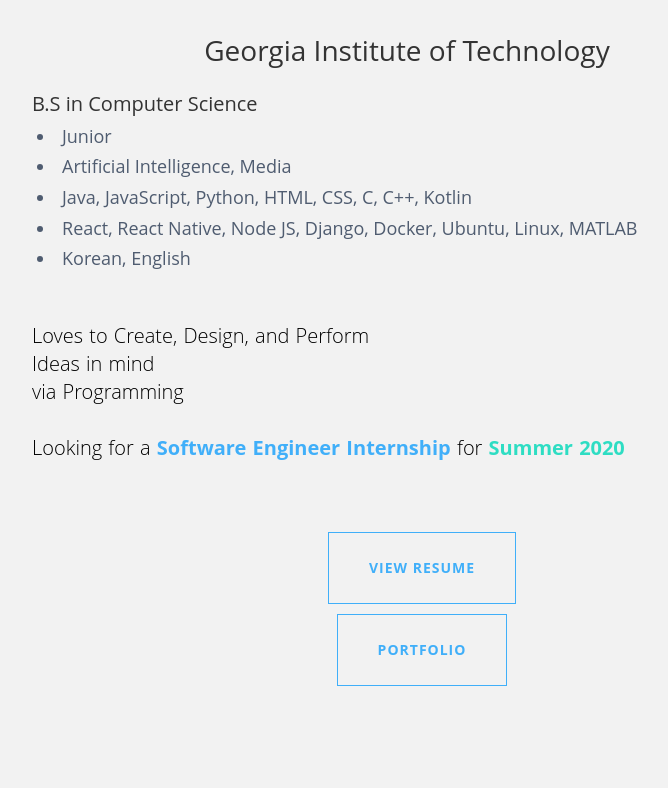
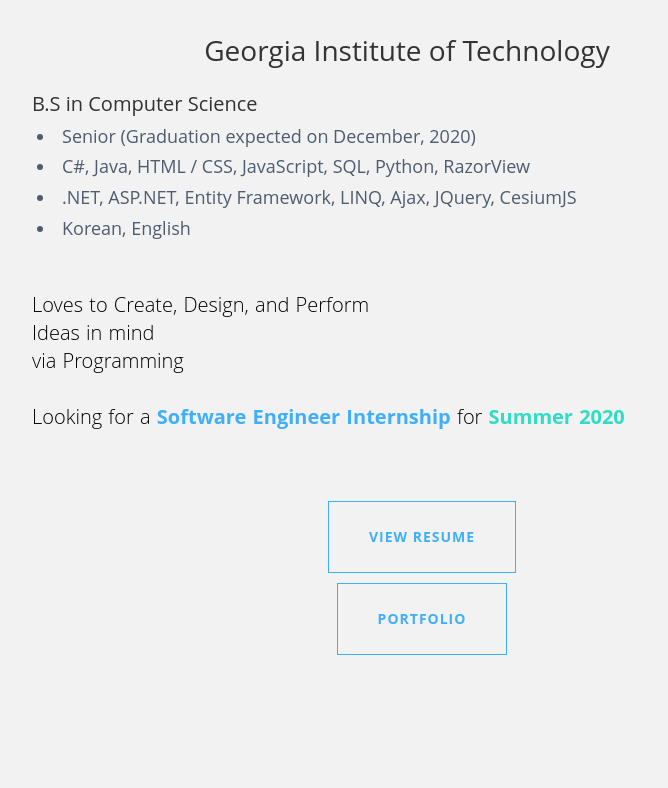
Before and after one commit to hyupkim/hyupkim.github.io, a plain HTML site: page index.html in a window 1280 px wide. Shown: the part 1112-1900 px from the top of the page, without its empty margins (233-901 px from the left). Drawn offline with nearby package versions, Linux system fonts and the light colour scheme; some packages are replaced by stand-ins of ours.

Commit message:
Update senior

```diff
--- a/index.html
+++ b/index.html
@@ -115,16 +115,13 @@
                     B.S in Computer Science</br>
                   </div>
                     <li class=" listss">
-                      Junior
+                      Senior (Graduation expected on December, 2020)
                    </li>
                    <li class=" listss">
-                     Artificial Intelligence, Media
-                   </li>
-                   <li class=" listss">
-                     Java, JavaScript, Python, HTML, CSS, C, C++, Kotlin
+                     C#, Java, HTML / CSS, JavaScript, SQL, Python, RazorView
                   </li>
                   <li class=" listss">
-                    React, React Native, Node JS, Django, Docker, Ubuntu, Linux, MATLAB
+                    .NET, ASP.NET, Entity Framework, LINQ, Ajax, JQuery, CesiumJS
                  </li>
                  <li class=" listss">
                    Korean, English
@@ -436,10 +433,10 @@ Chopin Style Arr. by Lisa Nakazono</br>
               </div>
 			  <!-- E-Mail Box -->
               <div class="col-md-4">
-                <a href="mailto:makeyeezy@gmail.com">
+                <a href="mailto:hyupkim@gatech.edu">
                 <div class="dark-box box-hover">
                   <h2><i class="fa fa-paper-plane"></i><span>Email</span></h2>
-                  <p>makeyeezy@gmail.com</p>
+                  <p>hyupkim@gatech.edu</p>
                 </div>
               </div>
               </a>
```
Also changed, not shown: 2 other files.
